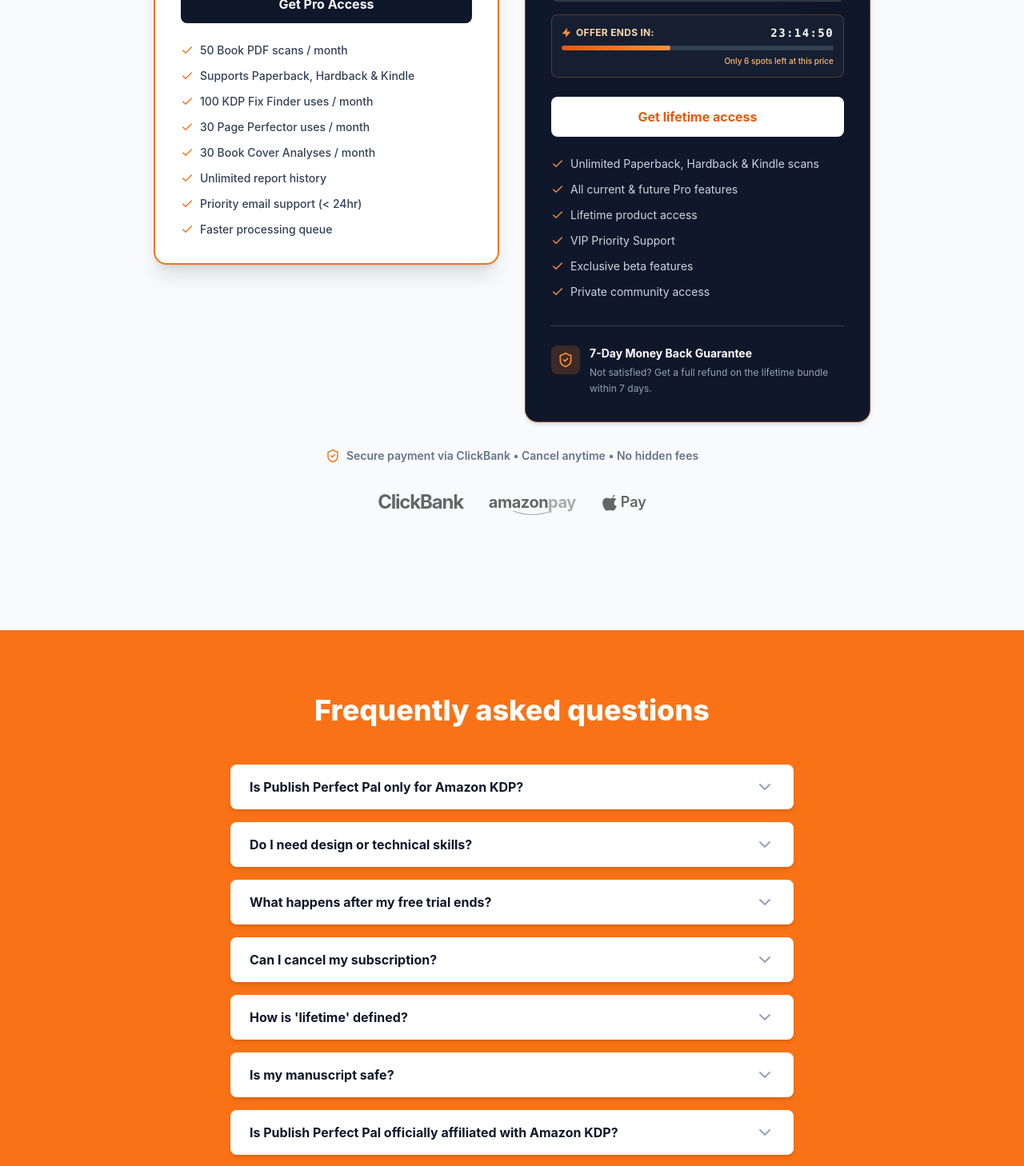
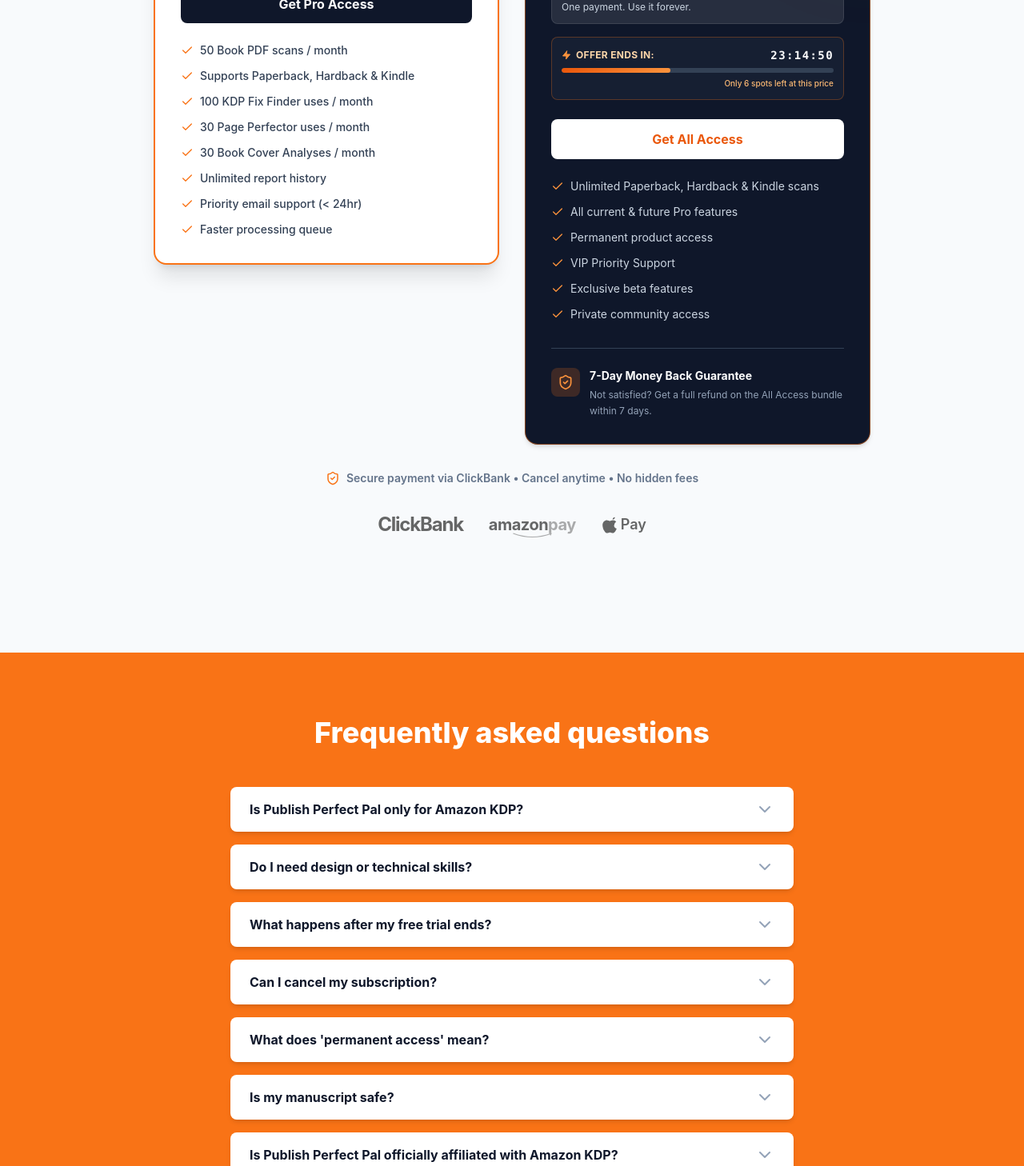
Before and after one commit to madebyakosua-arch/Publish-Perfect-Pal, a React (Vite) app: page / in a window 1280 px wide. Shown: the part 6940-8398 px from the top of the page at 80% size. Built offline with nearby package versions, Linux system fonts and the light colour scheme.

Commit message:
refactor: Rename "Lifetime" to "All Access Bundle"
Updates terminology in constants and pricing component to better reflect permanent access to the product, rather than "lifetime" which can be ambiguous.

```diff
--- a/components/Pricing.tsx
+++ b/components/Pricing.tsx
@@ -128,14 +128,14 @@
             </ul>
           </div>
 
-          {/* Card 2: Lifetime (Scarcity Added - Brand Match) */}
-          <div id="lifetime-bundle" className="bg-slate-900 rounded-2xl p-6 sm:p-8 border border-brand-500/50 shadow-md text-white relative overflow-hidden group">
+          {/* Card 2: All Access Bundle (Scarcity Added - Brand Match) */}
+          <div id="all-access-bundle" className="bg-slate-900 rounded-2xl p-6 sm:p-8 border border-brand-500/50 shadow-md text-white relative overflow-hidden group">
             {/* Scarcity Watermark/Glow - Orange */}
             <div className="absolute -top-24 -right-24 w-48 h-48 bg-brand-500/10 blur-3xl rounded-full pointer-events-none"></div>
 
             {/* Title and Badge Container - Flexbox for responsiveness */}
             <div className="flex justify-between items-start gap-2 mb-2 relative z-10">
-               <h3 className="font-bold text-xl text-white">Lifetime Access Bundle</h3>
+               <h3 className="font-bold text-xl text-white">All Access Publish Perfect Pal Bundle</h3>
                <span className="bg-brand-500 text-white text-[10px] font-bold px-2 py-1 rounded uppercase tracking-wider animate-pulse whitespace-nowrap shrink-0 mt-1">
                  Limited Time
                </span>
@@ -179,16 +179,16 @@
             </div>
 
             <button
-              onClick={() => handleCheckout('Lifetime Bundle', 197.00, LINKS.LIFETIME)}
+              onClick={() => handleCheckout('All Access Bundle', 197.00, LINKS.LIFETIME)}
               className="block w-full text-center bg-white hover:bg-brand-50 text-brand-600 font-bold py-3 rounded-lg mb-6 transition-colors border border-transparent hover:border-brand-200 relative z-10"
             >
-              Get lifetime access
+              Get All Access
             </button>
             <ul className="space-y-3 relative z-10">
               {[
                 "Unlimited Paperback, Hardback & Kindle scans",
                 "All current & future Pro features",
-                "Lifetime product access",
+                "Permanent product access",
                 "VIP Priority Support",
                 "Exclusive beta features",
                 "Private community access"
@@ -208,7 +208,7 @@
               <div>
                 <h4 className="font-bold text-white text-sm">7-Day Money Back Guarantee</h4>
                 <p className="text-xs text-slate-400 mt-1 leading-relaxed">
-                  Not satisfied? Get a full refund on the lifetime bundle within 7 days.
+                  Not satisfied? Get a full refund on the All Access bundle within 7 days.
                 </p>
               </div>
             </div>
--- a/components/StickyCTA.tsx
+++ b/components/StickyCTA.tsx
@@ -16,7 +16,7 @@
   }, []);
 
   const scrollToBundle = () => {
-    const element = document.getElementById('lifetime-bundle');
+    const element = document.getElementById('all-access-bundle');
     if (element) {
       element.scrollIntoView({ behavior: 'smooth', block: 'center' });
     } else {
--- a/constants.ts
+++ b/constants.ts
@@ -89,8 +89,8 @@
   },
   {
     id: 5,
-    question: "How is 'lifetime' defined?",
-    answer: "The Lifetime Bundle gives you access for the lifetime of the product, including all future Pro updates, without ever paying a monthly fee again."
+    question: "What does 'permanent access' mean?",
+    answer: "The All Access Bundle gives you permanent access to the product for the entire duration of its availability, including all future Pro updates, without ever paying a monthly fee again."
   },
   {
     id: 6,
```
